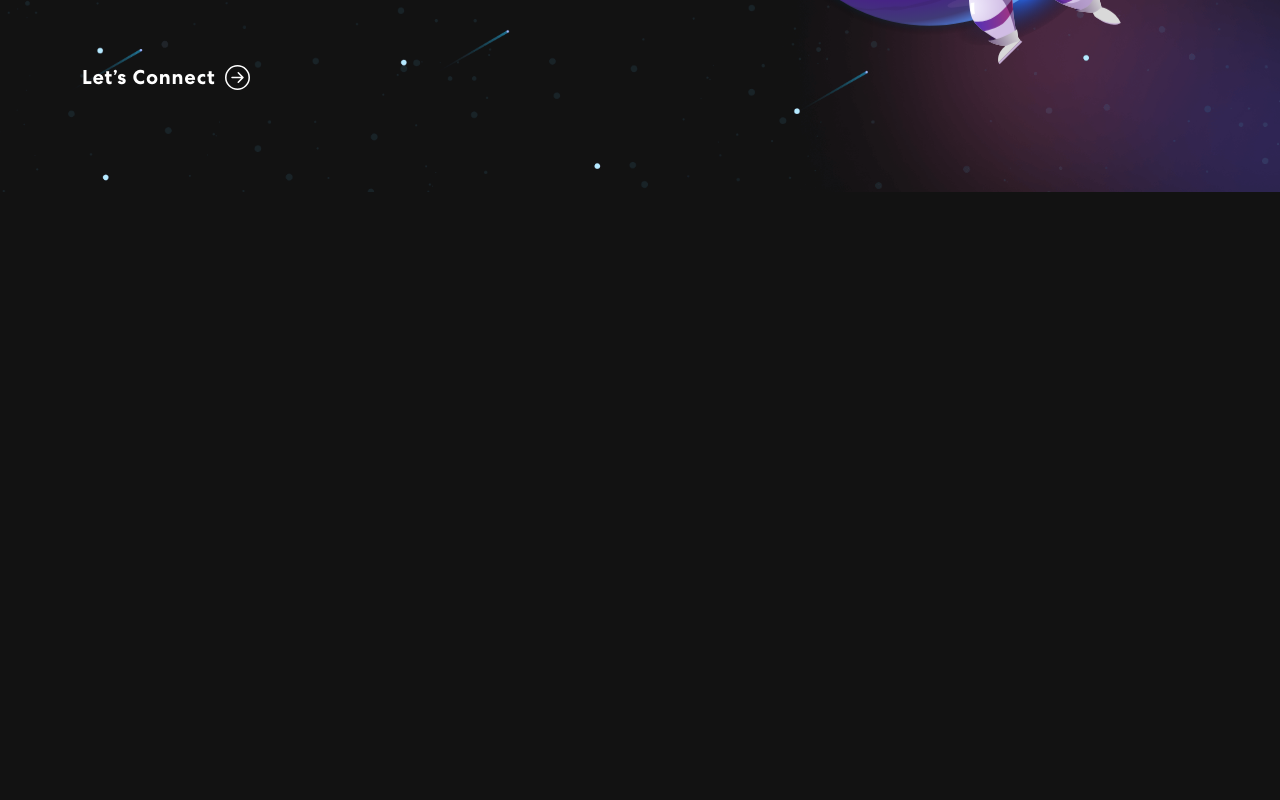
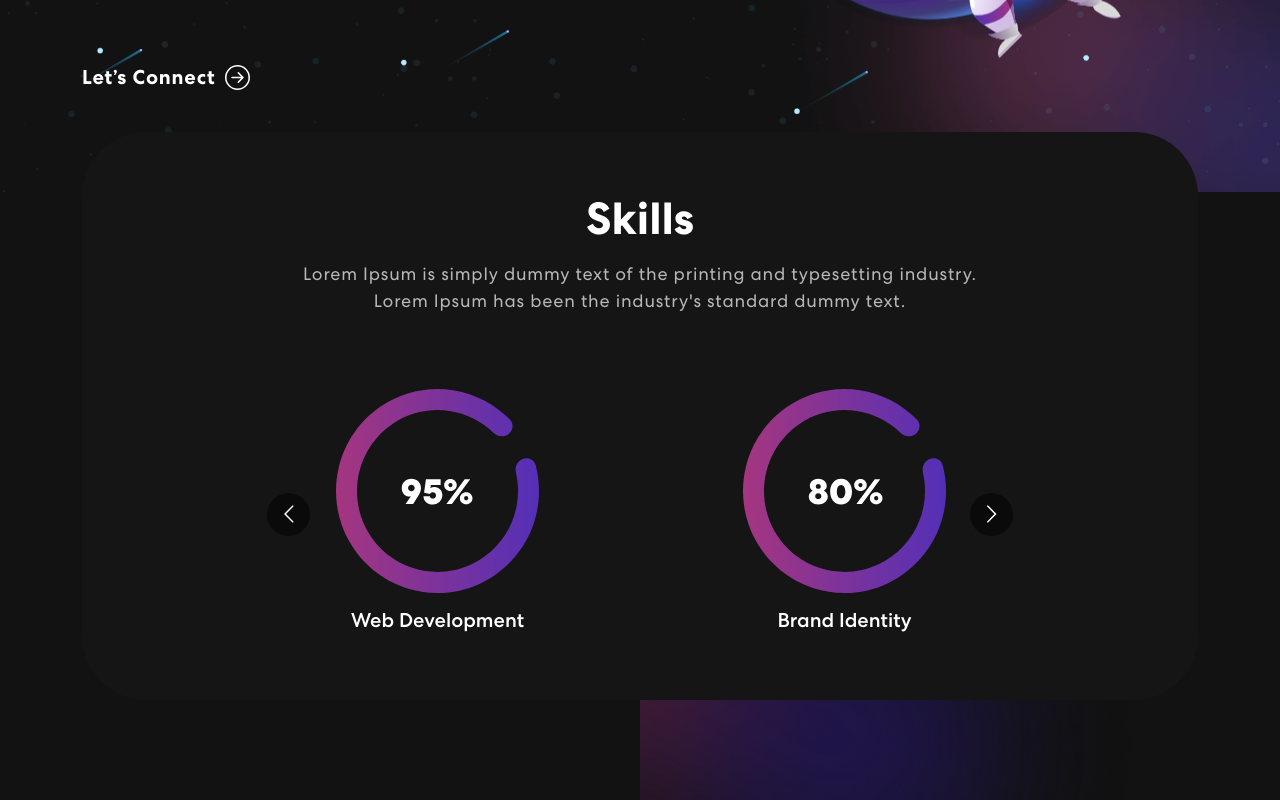
Before and after one commit to kiokoshedy/personal-portfolio, a React (Create React App) app: page / in a window 1280 px wide. Shown: the part 580-1380 px from the top of the page. Before the commit the page ends 800 px from the top, so only its background shows below. Built offline with nearby package versions, Linux system fonts and the light colour scheme.

Commit message:
added skills page

```diff
--- a/src/App.css
+++ b/src/App.css
@@ -335,3 +335,44 @@
 .txt-rotate > .wrap {
   border-right: 0.08em solid #666;
 }
+
+
+/************ Skills Css ************/
+.skill {
+  padding: 0 0 50px 0;
+  position: relative;
+}
+.skill-bx {
+  background: #151515;
+  border-radius: 64px;
+  text-align: center;
+  padding: 60px 50px;
+  margin-top: -60px;
+}
+.skill h2 {
+	font-size: 45px;
+	font-weight: 700;
+}
+.skill p {
+    color: #B8B8B8;
+    font-size: 18px;
+    letter-spacing: 0.8px;
+    line-height: 1.5em;
+    margin: 14px 0 75px 0;
+}
+.skill-slider {
+  width: 80%;
+  margin: 0 auto;
+  position: relative;
+}
+.skill-slider .item img {
+  width: 50%;
+  margin: 0 auto 15px auto;
+}
+.background-image-left {
+  top: 28%;
+  position: absolute;
+  bottom: 0;
+  width: 40%;
+  z-index: -4;
+}
--- a/src/App.js
+++ b/src/App.js
@@ -3,12 +3,14 @@
 import { NavBar } from './components/NavBar';
 import { Banner } from './components/Banner';
 import 'bootstrap/dist/css/bootstrap.min.css'
+import { Skills } from './components/Skills';
 
 function App() {
   return (
     <div className="App">
       <NavBar/>
       <Banner/>
+      <Skills/>
     </div>
   );
 }
--- /dev/null
+++ b/src/components/Skills.js
@@ -0,0 +1,64 @@
+import meter1 from "../utils/images/meter1.svg";
+import meter2 from "../utils/images/meter2.svg";
+import meter3 from "../utils/images/meter3.svg";
+import Carousel from 'react-multi-carousel';
+import 'react-multi-carousel/lib/styles.css';
+import arrow1 from "../utils/images/arrow1.svg";
+import arrow2 from "../utils/images/arrow2.svg";
+import colorSharp from "../utils/images/color-sharp.png"
+
+export const Skills = () => {
+  const responsive = {
+    superLargeDesktop: {
+      // the naming can be any, depends on you.
+      breakpoint: { max: 4000, min: 3000 },
+      items: 5
+    },
+    desktop: {
+      breakpoint: { max: 3000, min: 1024 },
+      items: 3
+    },
+    tablet: {
+      breakpoint: { max: 1024, min: 464 },
+      items: 2
+    },
+    mobile: {
+      breakpoint: { max: 464, min: 0 },
+      items: 1
+    }
+  };
+
+  return (
+    <section className="skill" id="skills">
+        <div className="container">
+            <div className="row">
+                <div className="col-12">
+                    <div className="skill-bx wow zoomIn">
+                        <h2>Skills</h2>
+                        <p>Lorem Ipsum is simply dummy text of the printing and typesetting industry.<br></br> Lorem Ipsum has been the industry's standard dummy text.</p>
+                        <Carousel responsive={responsive} infinite={true} className="owl-carousel owl-theme skill-slider">
+                            <div className="item">
+                                <img src={meter1} alt="Image" />
+                                <h5>Web Development</h5>
+                            </div>
+                            <div className="item">
+                                <img src={meter2} alt="Image" />
+                                <h5>Brand Identity</h5>
+                            </div>
+                            <div className="item">
+                                <img src={meter3} alt="Image" />
+                                <h5>Logo Design</h5>
+                            </div>
+                            <div className="item">
+                                <img src={meter1} alt="Image" />
+                                <h5>Web Development</h5>
+                            </div>
+                        </Carousel>
+                    </div>
+                </div>
+            </div>
+        </div>
+        <img className="background-image-left" src={colorSharp} alt="Image" />
+    </section>
+  )
+}
```
